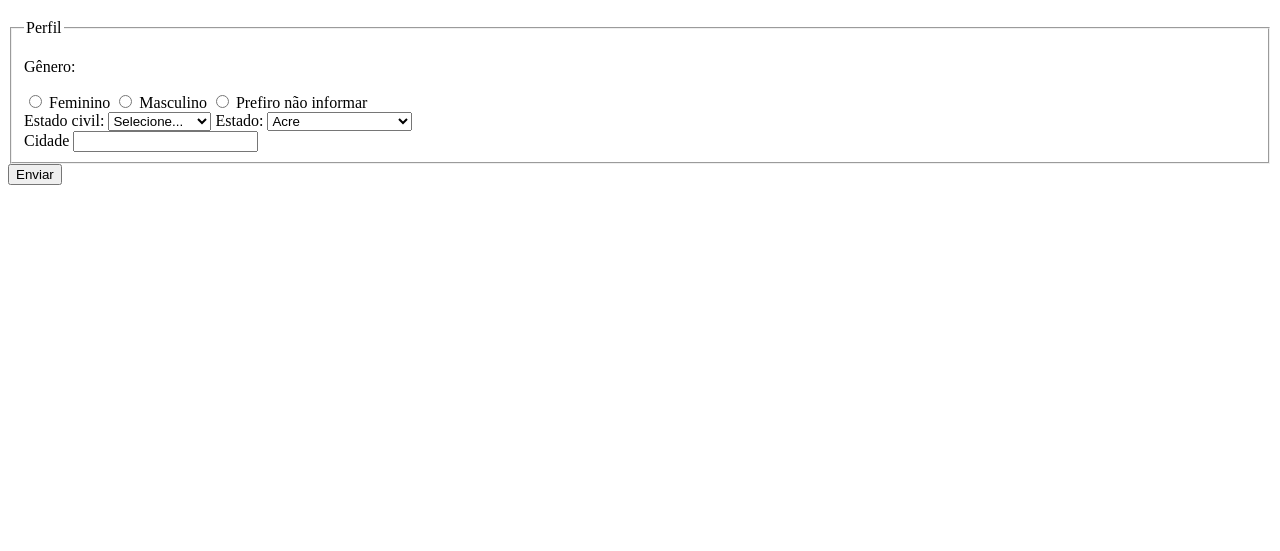
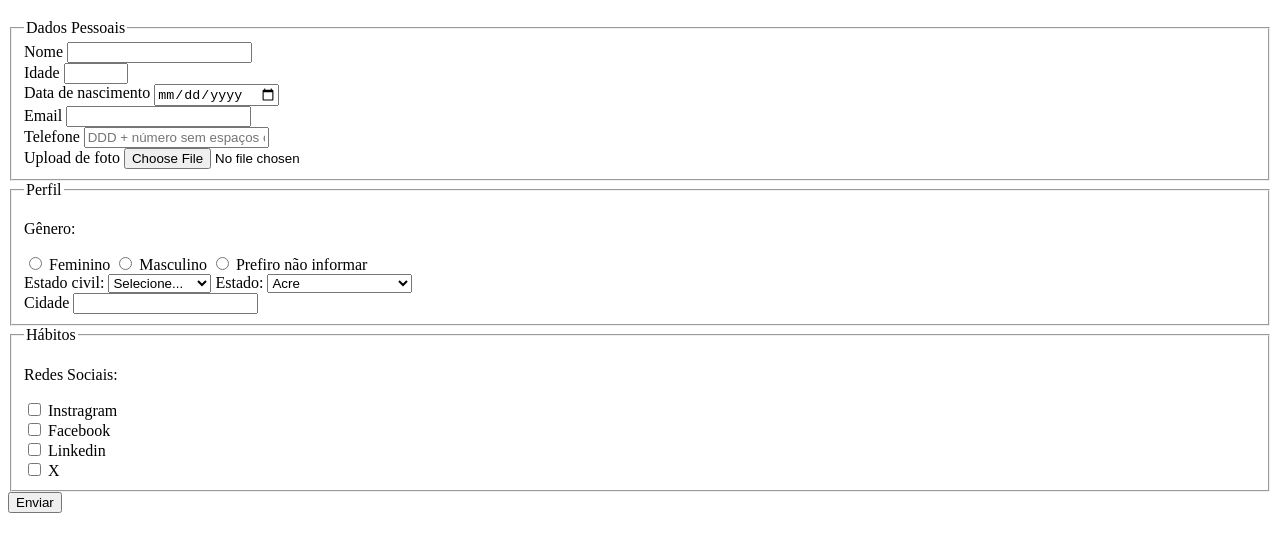
Before and after one commit to DaniCastilho/pesquisa-culturama, a plain HTML site: page index.html in a window 1280 px wide. Shown: the part 61-612 px from the top of the page. Drawn offline with Linux system fonts and the light colour scheme.

Commit message:
Adiciona opcoes de redes sociais

```diff
--- a/index.html
+++ b/index.html
@@ -11,7 +11,7 @@
     </header>
     <section>
        <form action="" method="get">
-            <!-- <fieldset>
+             <fieldset>
                 <legend>Dados Pessoais</legend>
                 <label for="userName">Nome</label>
                 <input type="text" name="userName" required>
@@ -31,7 +31,7 @@
                 <label for="userImage">Upload de foto</label>
                 <input type="file" accept="image/*" name="userImage">
                 <br>
-            </fieldset> -->
+            </fieldset>
 
             <fieldset>
                 <legend>Perfil</legend>
@@ -92,6 +92,22 @@
                 <input type="text" name="userCity">
             </fieldset>
 
+            <fieldset>
+                <legend>Hábitos</legend>
+                 <p>Redes Sociais:</p>
+                <input type="checkbox" name="social" value="instagram">
+                <label for="social">Instragram</label>
+                <br>
+                <input type="checkbox" name="social" value="facebook">
+                <label for="social">Facebook</label>
+                <br>
+                  <input type="checkbox" name="social" value="linkedin">
+                <label for="social">Linkedin</label>
+                <br>
+                <input type="checkbox" name="social" value="X">
+                <label for="social">X</label>
+            </fieldset>
+
             <button type="submit">Enviar</button>
        </form>
     </section>
```
